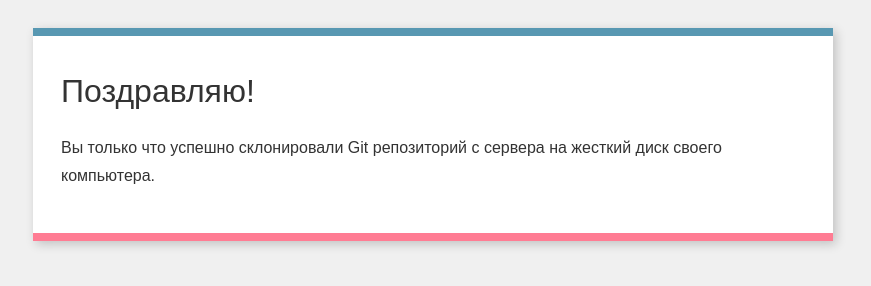
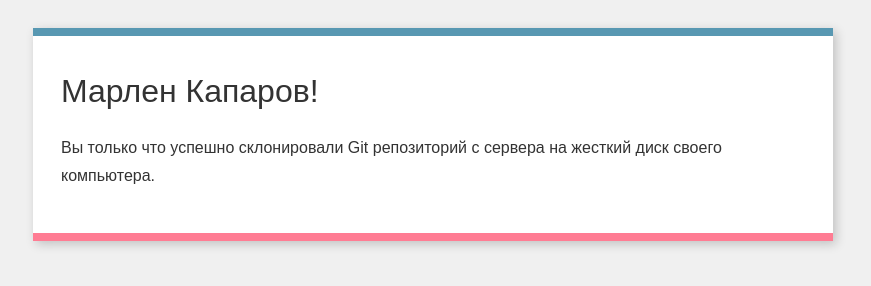
Before and after one commit to marlenovich/master-class, a plain HTML site: page index.html in a window 1280 px wide. Shown: the whole page, without its empty margins (207-1078 px from the left). Drawn offline with Linux system fonts and the light colour scheme.

Commit message:
named file

```diff
--- a/index.html
+++ b/index.html
@@ -1,5 +1,6 @@
 <!DOCTYPE html>
 <html lang="en">
+
 <head>
     <meta charset="utf-8" />
     <meta name="viewport" content="width=device-width, initial-scale=1" />
@@ -7,13 +8,15 @@
     <link rel="stylesheet" href="css/normalize.css" />
     <link rel="stylesheet" href="css/main.css" />
 </head>
+
 <body>
     <div class="box">
-            <h1>Поздравляю!</h1>
+        <h1>Марлен Капаров!</h1>
         <p>
             Вы только что успешно склонировали Git репозиторий с сервера на
             жесткий диск своего компьютера.
         </p>
     </div>
 </body>
+
 </html>
```
Lines whose indentation alone changed are shown as unchanged.
